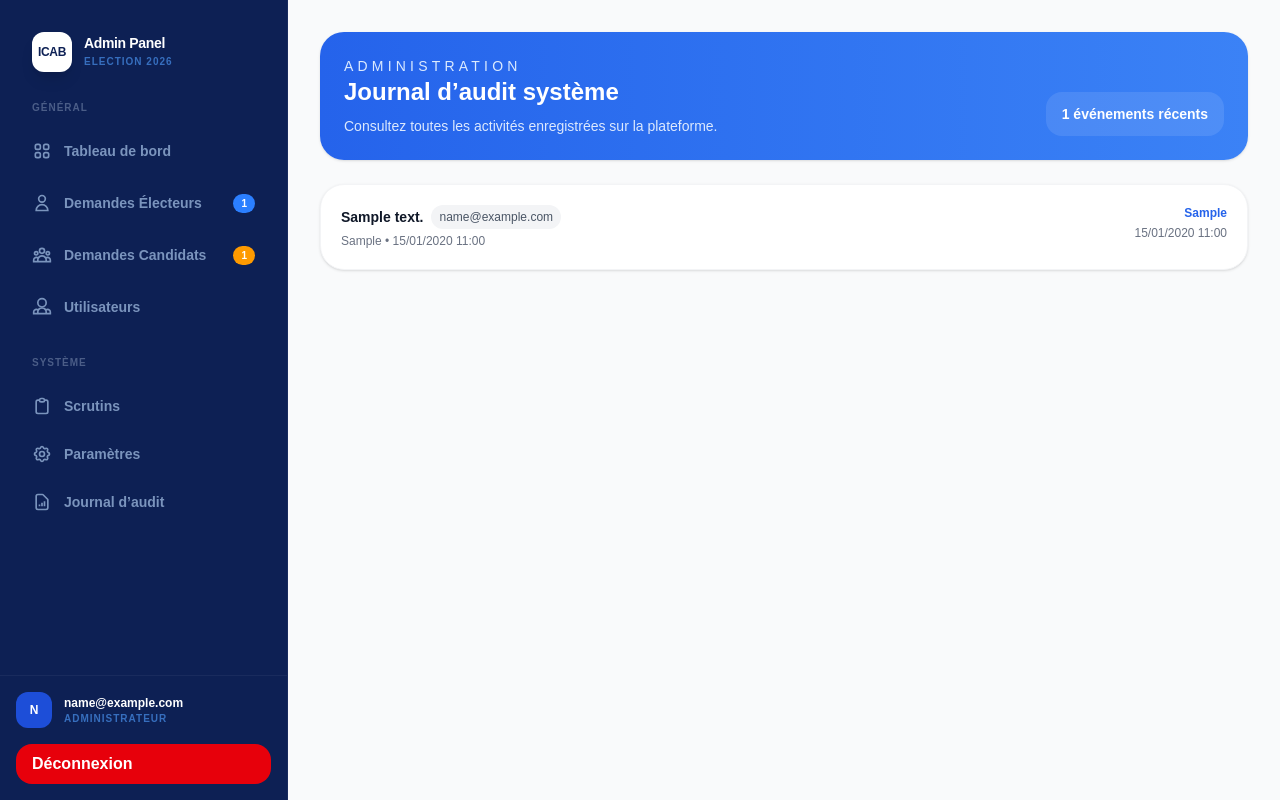
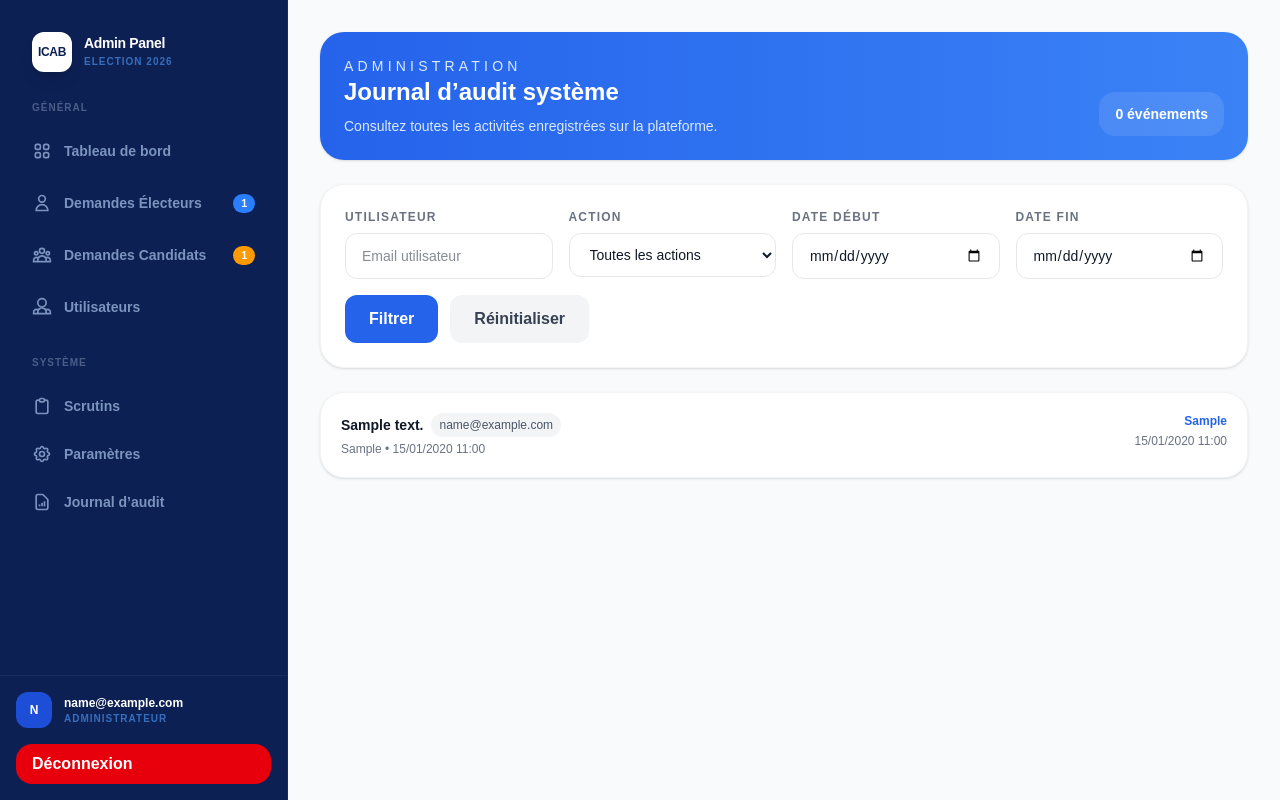
Before and after one commit to sandra-dev-hub/vote, a Django app: page /users/admin/journal-audit/ in a window 1280 px wide. Run offline with Django 5.2, Linux system fonts and the light colour scheme; a user stored in the database is signed in; tables that the repository leaves empty hold one stand-in row (values such as "Sample post"); style sheets or scripts are compiled from the project's sources; parts of the project's set-up code (start-up, migrations or seed data) failed here and were passed over.

Commit message:
gestion du logaudit

```diff
--- a/vote/vote/templates/pages/admin_dashboard/base.html
+++ b/vote/vote/templates/pages/admin_dashboard/base.html
@@ -201,7 +201,7 @@
             <span class="text-sm font-bold">Paramètres</span>
         </a>
 
-        <a href="{% url 'users:logaudit' %}" class="sidebar-link">
+        <a href="{% url 'users:admin_logaudit' %}" class="sidebar-link">
             <svg class="w-5 h-5 shrink-0" fill="none" stroke="currentColor" stroke-width="2" viewBox="0 0 24 24">
                 <path d="M9 17v-2m3 2v-4m3 4v-6m2 10H7a2 2 0 01-2-2V5a2 2 0 012-2h5.586a1 1 0 01.707.293l5.414 5.414a1 1 0 01.293.707V19a2 2 0 01-2 2z"/>
             </svg>
--- a/vote/vote/templates/pages/admin_dashboard/logaudit.html
+++ b/vote/vote/templates/pages/admin_dashboard/logaudit.html
@@ -11,9 +11,47 @@
             <p class="mt-2 text-sm text-blue-50/90">Consultez toutes les activités enregistrées sur la plateforme.</p>
           </div>
           <div class="rounded-2xl bg-white/10 px-4 py-3 text-sm font-semibold">
-            {{ audit_logs|length }} événements récents
+            {{ total_logs|default:audit_logs|length }} événements
           </div>
         </div>
+      </div>
+
+      <!-- Filtres -->
+      <div class="bg-white rounded-3xl border border-gray-100 shadow-sm p-6">
+        <form method="get" class="grid grid-cols-1 md:grid-cols-2 lg:grid-cols-4 gap-4">
+          <div>
+            <label class="block text-xs font-bold text-gray-500 uppercase tracking-widest mb-2">Utilisateur</label>
+            <input type="text" name="utilisateur" value="{{ utilisateur_filter }}" placeholder="Email utilisateur"
+                   class="w-full px-4 py-3 border border-gray-200 rounded-xl text-sm focus:outline-none focus:ring-2 focus:ring-brand-500/20">
+          </div>
+          <div>
+            <label class="block text-xs font-bold text-gray-500 uppercase tracking-widest mb-2">Action</label>
+            <select name="action" class="w-full px-4 py-3 border border-gray-200 rounded-xl text-sm focus:outline-none focus:ring-2 focus:ring-brand-500/20">
+              <option value="">Toutes les actions</option>
+              {% for action in actions %}
+                <option value="{{ action }}" {% if action_filter == action %}selected{% endif %}>{{ action }}</option>
+              {% endfor %}
+            </select>
+          </div>
+          <div>
+            <label class="block text-xs font-bold text-gray-500 uppercase tracking-widest mb-2">Date début</label>
+            <input type="date" name="date_debut" value="{{ date_debut }}"
+                   class="w-full px-4 py-3 border border-gray-200 rounded-xl text-sm focus:outline-none focus:ring-2 focus:ring-brand-500/20">
+          </div>
+          <div>
+            <label class="block text-xs font-bold text-gray-500 uppercase tracking-widest mb-2">Date fin</label>
+            <input type="date" name="date_fin" value="{{ date_fin }}"
+                   class="w-full px-4 py-3 border border-gray-200 rounded-xl text-sm focus:outline-none focus:ring-2 focus:ring-brand-500/20">
+          </div>
+          <div class="md:col-span-2 lg:col-span-4 flex gap-3">
+            <button type="submit" class="px-6 py-3 bg-brand-600 text-white font-bold rounded-xl hover:bg-brand-700 transition">
+              Filtrer
+            </button>
+            <a href="{% url 'users:admin_logaudit' %}" class="px-6 py-3 bg-gray-100 text-gray-700 font-bold rounded-xl hover:bg-gray-200 transition">
+              Réinitialiser
+            </a>
+          </div>
+        </form>
       </div>
 
       <div class="bg-white rounded-3xl border border-gray-100 shadow-sm overflow-hidden">
@@ -45,7 +83,7 @@
           </div>
         {% else %}
           <div class="p-10 text-center text-sm text-gray-500">
-            Aucun événement n’a encore été enregistré sur la plateforme.
+            Aucun événement n’a été trouvé avec ces filtres.
           </div>
         {% endif %}
       </div>
--- a/vote/vote/templates/pages/contact.html
+++ b/vote/vote/templates/pages/contact.html
@@ -95,7 +95,7 @@
                             </div>
                             <div class="space-y-2">
                                 <label class="text-sm font-bold text-gray-700 ml-1">ID Étudiant / Matricule</label>
-                                <input type="text" name="student_id" placeholder="Ex: ICAB-2024-XXX"
+                                <input type="text" name="student_id" placeholder="Ex: ICAB-2026-XXX"
                                        class="w-full px-5 py-4 bg-gray-50 border border-gray-100 rounded-2xl focus:outline-none focus:ring-2 focus:ring-brand-500/20 focus:bg-white transition-all" />
                             </div>
                         </div>
--- a/vote/vote/templates/pages/profile.html
+++ b/vote/vote/templates/pages/profile.html
@@ -40,7 +40,7 @@
         </div>
         <div>
           <p class="text-white text-sm font-bold tracking-tight leading-none mb-1">Espace Étudiant</p>
-          <p class="text-[10px] font-bold text-blue-400/60 uppercase tracking-widest">Élection 2024</p>
+          <p class="text-[10px] font-bold text-blue-400/60 uppercase tracking-widest">Élection 2026</p>
         </div>
       </div>
     </div>
@@ -133,11 +133,11 @@
                  <div class="grid grid-cols-2 gap-8 pt-6 border-t border-gray-50">
                     <div>
                        <p class="text-[10px] font-bold text-gray-400 uppercase tracking-widest mb-1">Identifiant Étudiant</p>
-                       <p class="text-sm font-bold text-gray-900">ICAB-2024-8842</p>
+                       <p class="text-sm font-bold text-gray-900">ICAB-2026-8842</p>
                     </div>
                     <div>
                        <p class="text-[10px] font-bold text-gray-400 uppercase tracking-widest mb-1">Session Électorale</p>
-                       <p class="text-sm font-bold text-gray-900 italic font-display text-lg">2024 / 2025</p>
+                       <p class="text-sm font-bold text-gray-900 italic font-display text-lg">2026 / 2027</p>
                     </div>
                  </div>
               </div>
--- a/vote/vote/templates/pages/user_dashboard/components/sidebar.html
+++ b/vote/vote/templates/pages/user_dashboard/components/sidebar.html
@@ -10,7 +10,7 @@
       </div>
       <div>
         <p class="text-white text-sm font-bold tracking-tight leading-none mb-1">Espace {{ user.get_role_display }}</p>
-        <p class="text-[10px] font-bold text-blue-400/60 uppercase tracking-widest">Session 2024</p>
+        <p class="text-[10px] font-bold text-blue-400/60 uppercase tracking-widest">Session 2026</p>
       </div>
     </a>
   </div>
--- a/vote/vote/users/urls.py
+++ b/vote/vote/users/urls.py
@@ -35,6 +35,7 @@ from .views import (
     MessagesView,
     StatisticsView,
     UserSettingsView,
+    UserAuditLogView,
     AuditLogView,
     MesVotesView,
 )
@@ -124,7 +125,8 @@ urlpatterns = [
     path("statistiques/", StatisticsView.as_view(), name="statistics"),
     path("parametres/compte/", UserSettingsView.as_view(), name="user_settings"),
     path("mes-votes/", MesVotesView.as_view(), name="mes_votes"),
+    path("journal-audit/", UserAuditLogView.as_view(), name="user_logaudit"),
 
     # Admin - Journal d'audit
-    path("admin/journal-audit/", AuditLogView.as_view(), name="logaudit"),
+    path("admin/journal-audit/", AuditLogView.as_view(), name="admin_logaudit"),
 ]
--- a/vote/vote/users/views.py
+++ b/vote/vote/users/views.py
@@ -838,6 +838,18 @@ class UserSettingsView(LoginRequiredMixin, UserBaseView):
         return redirect('users:user_settings')
 
 
+class UserAuditLogView(LoginRequiredMixin, UserBaseView):
+    template_name = "pages/user_dashboard/logaudit.html"
+
+    def get_context_data(self, **kwargs):
+        ctx = super().get_context_data(**kwargs)
+        ctx["audit_logs"] = (
+            Logaudit.objects.filter(utilisateur=self.request.user)
+            .order_by("-created", "-horodatage")[:50]
+        )
+        return ctx
+
+
 class AuditLogView(LoginRequiredMixin, UserBaseView):
     template_name = "pages/admin_dashboard/logaudit.html"
 
@@ -848,11 +860,36 @@ class AuditLogView(LoginRequiredMixin, UserBaseView):
 
     def get_context_data(self, **kwargs):
         ctx = super().get_context_data(**kwargs)
-        ctx["audit_logs"] = (
-            Logaudit.objects.all()
-            .select_related("utilisateur")
-            .order_by("-created", "-horodatage")[:80]
-        )
+
+        # Récupérer les filtres
+        utilisateur_filter = self.request.GET.get('utilisateur')
+        action_filter = self.request.GET.get('action')
+        date_debut = self.request.GET.get('date_debut')
+        date_fin = self.request.GET.get('date_fin')
+
+        # Base queryset
+        queryset = Logaudit.objects.all().select_related("utilisateur")
+
+        # Appliquer les filtres
+        if utilisateur_filter:
+            queryset = queryset.filter(utilisateur__email__icontains=utilisateur_filter)
+        if action_filter:
+            queryset = queryset.filter(action=action_filter)
+        if date_debut:
+            queryset = queryset.filter(created__gte=date_debut)
+        if date_fin:
+            queryset = queryset.filter(created__lte=date_fin)
+
+        ctx["audit_logs"] = queryset.order_by("-created", "-horodatage")[:100]
+        ctx["total_logs"] = queryset.count()
+
+        # Filtres pour le template
+        ctx["utilisateur_filter"] = utilisateur_filter or ""
+        ctx["action_filter"] = action_filter or ""
+        ctx["date_debut"] = date_debut or ""
+        ctx["date_fin"] = date_fin or ""
+        ctx["actions"] = Logaudit.objects.values_list('action', flat=True).distinct()
+
         return ctx
 
 
```
Also changed, not shown: 2 other files.
